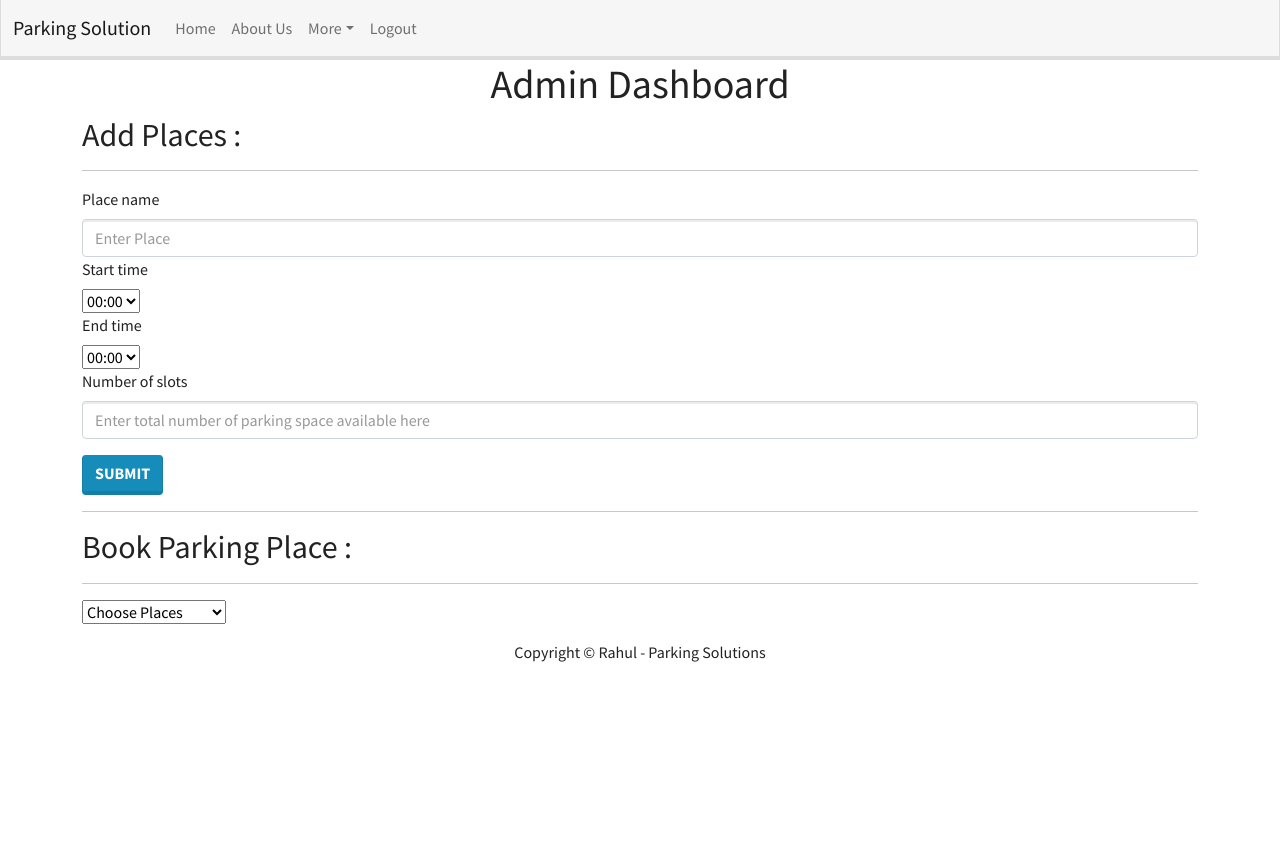
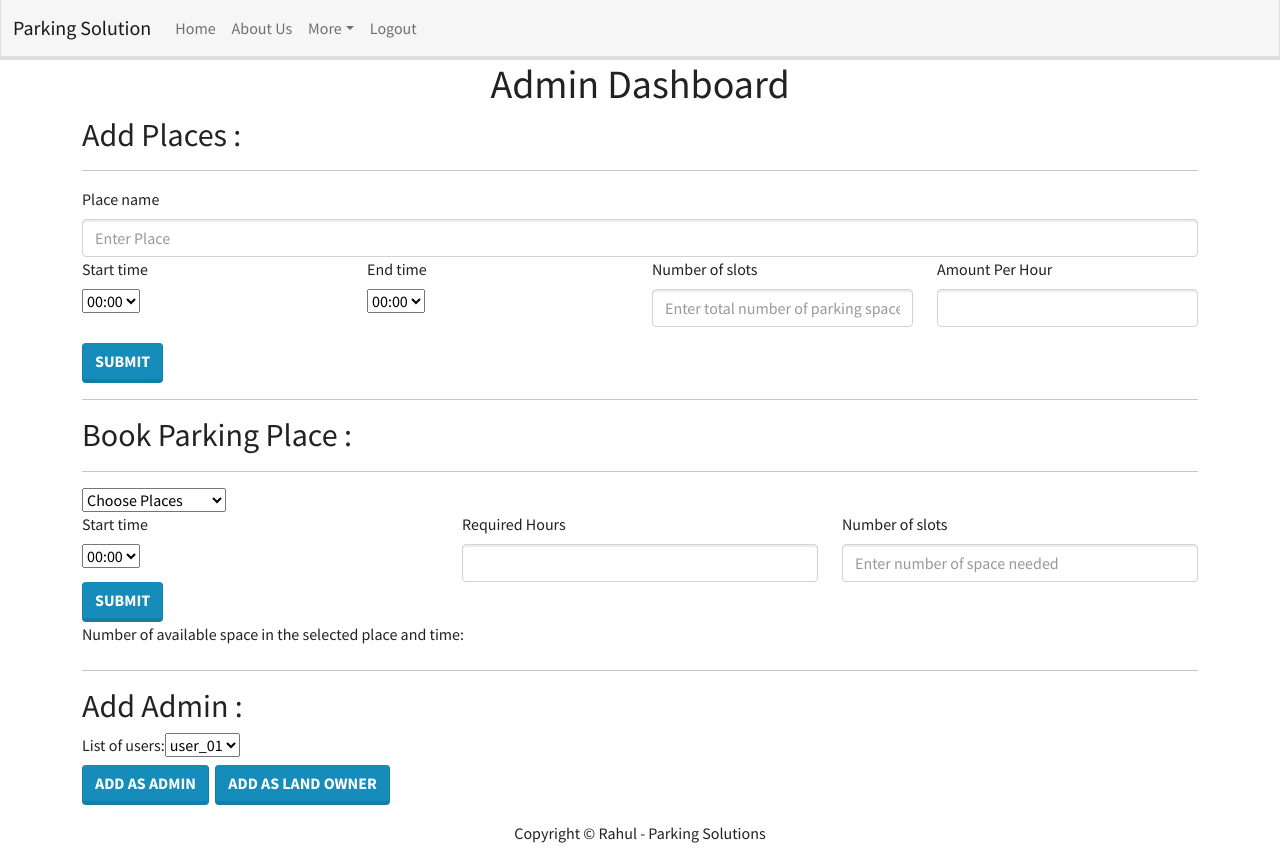
Before and after one commit to mrahulreddy/e-parkingSolution, a React (Create React App) app in the folder frontend/: page /dashboard in a window 1280 px wide. Before the commit the page ends 800 px from the top, so only its background shows below. Built offline with nearby package versions, Linux system fonts and the light colour scheme.

Commit message:
[frontend]: Developed add places and admin functionalities.

```diff
--- a/frontend/src/components/ErrorMessage.js
+++ b/frontend/src/components/ErrorMessage.js
@@ -1,7 +1,7 @@
 import React from "react";
 import { Alert } from "react-bootstrap";
 
-const ErrorMessage = ({ variant = "info", children }) => {
+const ErrorMessage = ({ variant = "Danger", children }) => {
   return (
     <Alert variant={variant} style={{ fontSize: 20 }}>
       <strong>{children}</strong>
--- /dev/null
+++ b/frontend/src/components/addAdmin.js
@@ -0,0 +1,39 @@
+import React from "react";
+import {
+  Col,
+  Form,
+  Row,
+  Container,
+  Dropdown,
+  DropdownButton,
+  ButtonGroup,
+  Button,
+} from "react-bootstrap";
+import users_data from "../data/users";
+
+const addAdmin = () => {
+  return (
+    <div>
+      <Container>
+        <h2> Add Admin :</h2>
+        <Form.Label>List of users:</Form.Label>
+        <select>
+          {users_data.map((dat) => (
+            <option> {dat.name} </option>
+          ))}
+          <hr />
+        </select>
+        <br />
+        <Button variant="primary" type="submit">
+          Add as admin
+        </Button>
+        &nbsp;&nbsp;
+        <Button variant="primary" type="submit">
+          Add as Land Owner
+        </Button>
+      </Container>
+    </div>
+  );
+};
+
+export default addAdmin;
--- /dev/null
+++ b/frontend/src/components/addPlaces.js
@@ -0,0 +1,56 @@
+import React from "react";
+import {
+  Col,
+  Form,
+  Row,
+  Container,
+  Dropdown,
+  DropdownButton,
+  ButtonGroup,
+  Button,
+} from "react-bootstrap";
+import TimePicker from "./TimePicker";
+import users_data from "../data/users";
+const addPlaces = () => {
+  return (
+    <div>
+      <Container>
+        <Form>
+          <h2> Add Places :</h2>
+          <hr />
+          <Form.Group className="mb-3">
+            <Form.Label>Place name</Form.Label>
+            <Form.Control type="text" placeholder="Enter Place" />
+            <Row>
+              <Col>
+                <Form.Label>Start time</Form.Label>
+                <TimePicker />
+              </Col>
+              <Col>
+                <Form.Label>End time</Form.Label>
+                <TimePicker />
+              </Col>
+              <Col>
+                <Form.Label>Number of slots</Form.Label>
+                <Form.Control
+                  type="text"
+                  placeholder="Enter total number of parking space available here"
+                />
+              </Col>
+              <Col>
+                <Form.Label>Amount Per Hour</Form.Label>
+                <Form.Control type="text" />
+              </Col>
+            </Row>
+          </Form.Group>
+          <Button variant="primary" type="submit">
+            Submit
+          </Button>
+        </Form>
+        <hr />
+      </Container>
+    </div>
+  );
+};
+
+export default addPlaces;
--- /dev/null
+++ b/frontend/src/components/bookPlace.js
@@ -0,0 +1,68 @@
+import React from "react";
+import {
+  Col,
+  Form,
+  Row,
+  Container,
+  Dropdown,
+  DropdownButton,
+  ButtonGroup,
+  Button,
+} from "react-bootstrap";
+import TimePicker from "./TimePicker";
+
+const bookPlace = () => {
+  return (
+    <div>
+      <Container>
+        <h2> Book Parking Place :</h2>
+        <hr />
+
+        <select name="places" id="places">
+          <option value="" disabled selected>
+            Choose Places
+          </option>
+          <option value="Abbey Wood">Abbey Wood </option>
+          <option value="Acton">Acton </option>
+          <option value="Acton Green">Acton Green </option>
+          <option value="Addington">Addington </option>
+          <option value="Addiscombe">Addiscombe </option>
+          <option value="Aldborough Hatch ">Aldborough Hatch </option>
+          <option value="Aldersbrook">Aldersbrook </option>
+          <option value="Alperton">Alperton </option>
+          <option value="Anerley">Anerley </option>
+        </select>
+        <Row>
+          <Col>
+            <Form.Label>Start time</Form.Label>
+            <TimePicker />
+          </Col>
+          <Col>
+            <Form.Label>Required Hours</Form.Label>
+
+            <Form.Control type="text" />
+          </Col>
+          <Col>
+            <Form.Label>Number of slots</Form.Label>
+            <Form.Control
+              type="text"
+              placeholder="Enter number of space needed "
+            />
+          </Col>
+        </Row>
+        <Button variant="primary" type="submit">
+          Submit
+        </Button>
+        <br />
+        <Row>
+          <Form.Label>
+            Number of available space in the selected place and time:
+          </Form.Label>
+        </Row>
+        <hr />
+      </Container>
+    </div>
+  );
+};
+
+export default bookPlace;
--- a/frontend/src/components/dashboard.js
+++ b/frontend/src/components/dashboard.js
@@ -11,6 +11,10 @@ import {
   Button,
 } from "react-bootstrap";
 import TimePicker from "./TimePicker";
+import users_data from "../data/users";
+import AddPlaces from "./addPlaces";
+import AddAdmin from "./addAdmin";
+import BookPlace from "./bookPlace";
 
 const dashboard = () => {
   return (
@@ -20,49 +24,9 @@ const dashboard = () => {
           <center>Admin Dashboard</center>
         </h1>
       </Container>
-      <Container>
-        <Form>
-          <h2> Add Places :</h2>
-          <hr />
-          <Form.Group className="mb-3">
-            <Form.Label>Place name</Form.Label>
-            <Form.Control type="text" placeholder="Enter Place" />
-            <Form.Label>Start time</Form.Label>
-            <TimePicker />
-            <Form.Label>End time</Form.Label>
-            <TimePicker />
-            <Form.Label>Number of slots</Form.Label>
-            <Form.Control
-              type="text"
-              placeholder="Enter total number of parking space available here"
-            />
-          </Form.Group>
-          <Button variant="primary" type="submit">
-            Submit
-          </Button>
-        </Form>
-        <hr />
-      </Container>
-
-      <Container>
-        <h2> Book Parking Place :</h2>
-        <hr />
-
-        <select name="places" id="places">
-          <option value="" disabled selected>
-            Choose Places
-          </option>
-          <option value="Abbey Wood">Abbey Wood </option>
-          <option value="Acton">Acton </option>
-          <option value="Acton Green">Acton Green </option>
-          <option value="Addington">Addington </option>
-          <option value="Addiscombe">Addiscombe </option>
-          <option value="Aldborough Hatch ">Aldborough Hatch </option>
-          <option value="Aldersbrook">Aldersbrook </option>
-          <option value="Alperton">Alperton </option>
-          <option value="Anerley">Anerley </option>
-        </select>
-      </Container>
+      <AddPlaces />
+      <BookPlace />
+      <AddAdmin />
     </div>
   );
 };
--- /dev/null
+++ b/frontend/src/data/users.js
@@ -0,0 +1,20 @@
+const users_data = [
+  { name: "user_01" },
+  { name: "user_02" },
+  { name: "user_03" },
+  { name: "user_04" },
+  { name: "user_05" },
+  { name: "user_06" },
+  { name: "user_07" },
+  { name: "user_08" },
+  { name: "user_09" },
+  { name: "user_10" },
+  { name: "user_11" },
+  { name: "user_12" },
+  { name: "user_13" },
+  { name: "user_14" },
+  { name: "user_15" },
+  { name: "user_16" },
+];
+
+module.exports = users_data;
```
